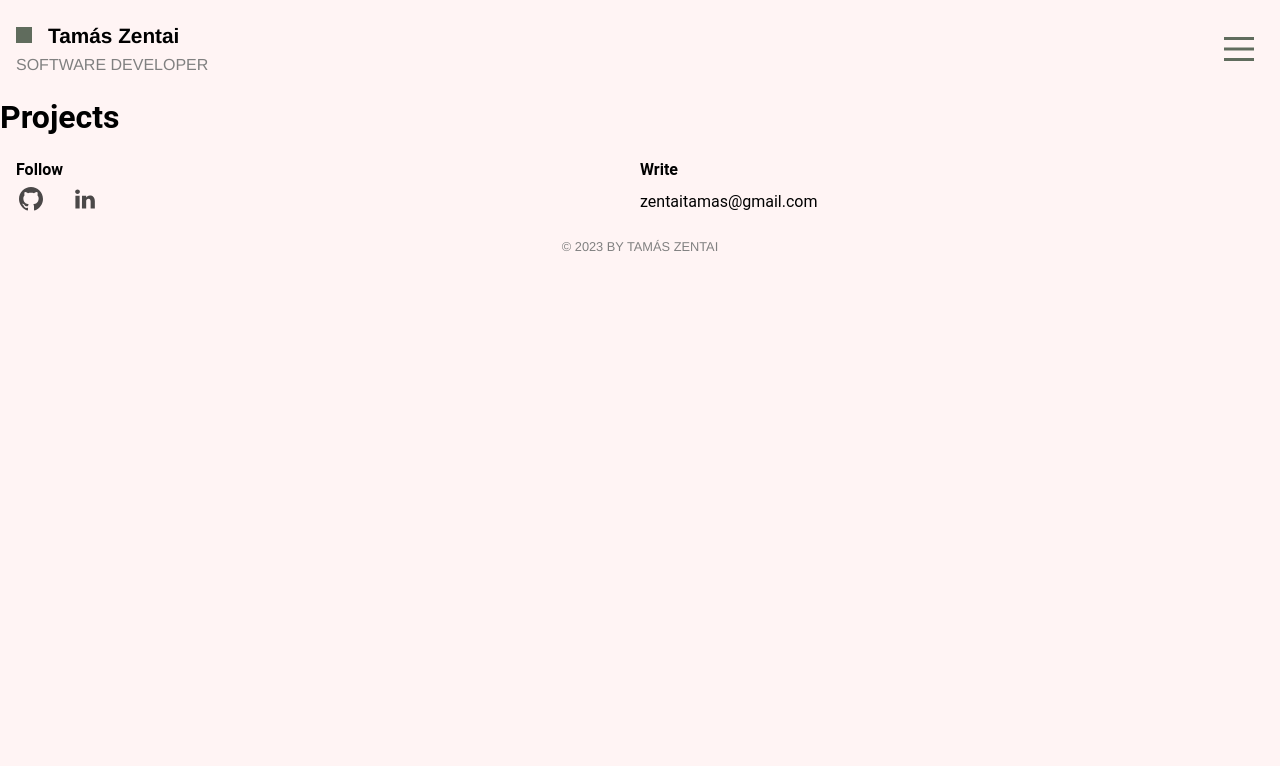
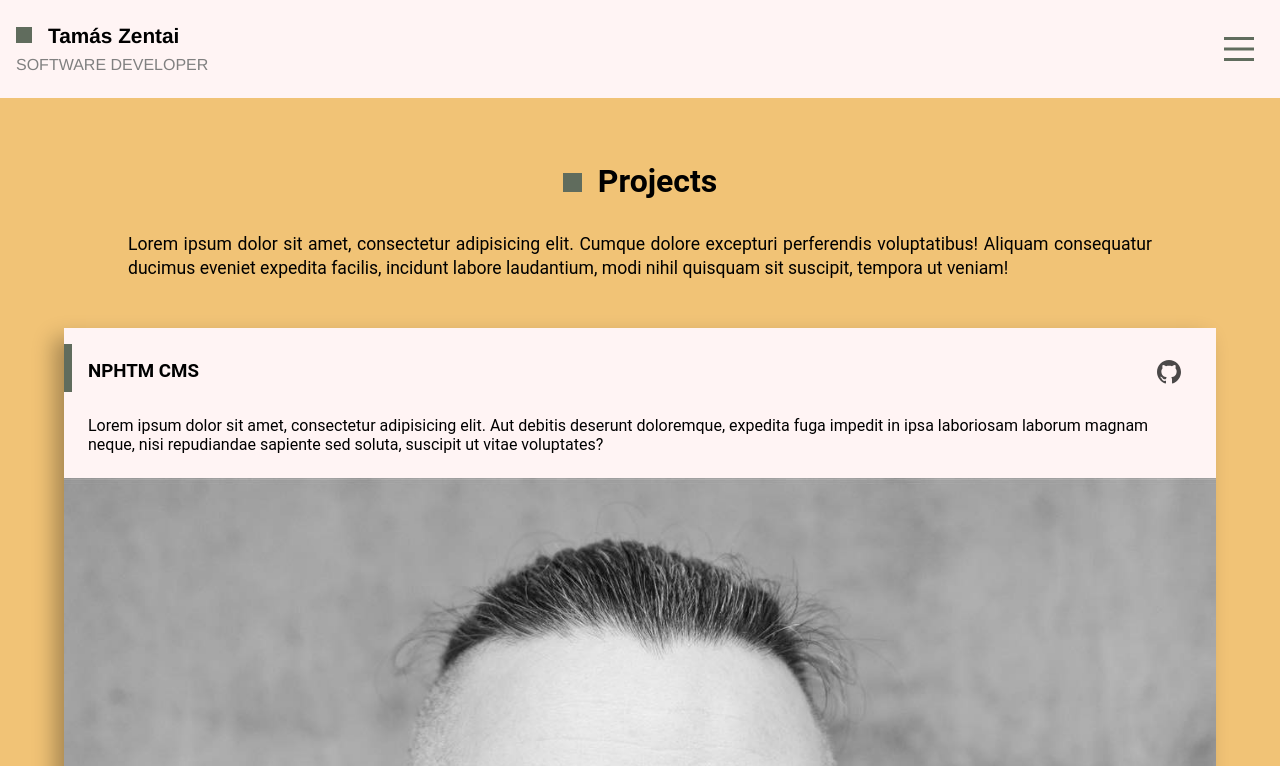
Before and after one commit to tamaszentai/portfolio2023, a Nuxt app: page /projects in a window 1280 px wide. Shown: the top 766 px of the page. Built offline with nearby package versions, Linux system fonts and the light colour scheme.

Commit message:
add resume and projetcs page css

```diff
--- a/pages/index.vue
+++ b/pages/index.vue
@@ -40,12 +40,12 @@
 }
 
 .hero-box {
-  width: 80%;
-  margin-left: 10%;
+  width: 90%;
+  margin-left: 5%;
   height: 450px;
   background-color: #F7E6C4;
   z-index: 10;
-  box-shadow: -15px 15px 20px rgba(0, 0, 0, 0.5);
+  box-shadow: -10px 10px 20px rgba(0, 0, 0, 0.3);
   text-align: center;
 }
 
@@ -83,7 +83,7 @@ hr {
   border-radius: 25px;
   color: #FFF4F4;
   padding: 0.8rem 1rem;
-  margin: 1rem 0.5rem;
+  margin: 1rem 1.5rem;
   text-align: center;
   display: inline-block;
   font-size: 16px;
@@ -96,7 +96,7 @@ hr {
   border: 1px solid #000;
   color: #000;
   padding: 0.8rem 1rem;
-  margin: 1rem 0.5rem;
+  margin: 1rem 1.5rem;
   text-align: center;
   display: inline-block;
   font-size: 16px;
--- a/pages/projects.vue
+++ b/pages/projects.vue
@@ -1,7 +1,29 @@
 <template>
-  <div>
-        <h1>Projects</h1>
-    </div>
+  <div class="container">
+    <header>
+      <div class="design-cube"/>
+      <h1>Projects</h1>
+      <p id="projects-introduction">Lorem ipsum dolor sit amet, consectetur adipisicing elit. Cumque dolore excepturi perferendis voluptatibus!
+        Aliquam consequatur ducimus eveniet expedita facilis, incidunt labore laudantium, modi nihil quisquam sit
+        suscipit, tempora ut veniam!</p>
+    </header>
+    <main>
+      <div class="project">
+        <div class="project-header">
+          <h3 id="title">NPHTM CMS</h3>
+          <svg height="32px" id="Layer_1" viewBox="0 0 32 32" width="30px" xml:space="preserve" xmlns="http://www.w3.org/2000/svg" xmlns:xlink="http://www.w3.org/1999/xlink"><path clip-rule="evenodd" d="M16.003,0C7.17,0,0.008,7.162,0.008,15.997  c0,7.067,4.582,13.063,10.94,15.179c0.8,0.146,1.052-0.328,1.052-0.752c0-0.38,0.008-1.442,0-2.777  c-4.449,0.967-5.371-2.107-5.371-2.107c-0.727-1.848-1.775-2.34-1.775-2.34c-1.452-0.992,0.109-0.973,0.109-0.973  c1.605,0.113,2.451,1.649,2.451,1.649c1.427,2.443,3.743,1.737,4.654,1.329c0.146-1.034,0.56-1.739,1.017-2.139  c-3.552-0.404-7.286-1.776-7.286-7.906c0-1.747,0.623-3.174,1.646-4.292C7.28,10.464,6.73,8.837,7.602,6.634  c0,0,1.343-0.43,4.398,1.641c1.276-0.355,2.645-0.532,4.005-0.538c1.359,0.006,2.727,0.183,4.005,0.538  c3.055-2.07,4.396-1.641,4.396-1.641c0.872,2.203,0.323,3.83,0.159,4.234c1.023,1.118,1.644,2.545,1.644,4.292  c0,6.146-3.74,7.498-7.304,7.893C19.479,23.548,20,24.508,20,26c0,2,0,3.902,0,4.428c0,0.428,0.258,0.901,1.07,0.746  C27.422,29.055,32,23.062,32,15.997C32,7.162,24.838,0,16.003,0z" fill="#000" fill-rule="evenodd"/><g/><g/><g/><g/><g/><g/></svg>
+
+        </div>
+
+        <p id="description">Lorem ipsum dolor sit amet, consectetur adipisicing elit. Aut debitis deserunt doloremque,
+          expedita fuga
+          impedit in ipsa laboriosam laborum magnam neque, nisi repudiandae sapiente sed soluta, suscipit ut vitae
+          voluptates?</p>
+
+        <img src="../assets/images/tamas.jpg" alt="project image">
+      </div>
+    </main>
+  </div>
 </template>
 
 <script setup lang="ts">
@@ -10,5 +32,71 @@
 
 
 <style scoped>
+.container {
+  background-color: #F1C376;
+  padding-bottom: 3rem;
+}
+
+header {
+  text-align: center;
+  padding: 4rem 0 2rem 0;
+}
+
+.design-cube {
+  display: inline-block;
+  width: 1.2rem;
+  height: 1.2rem;
+  background-color: #606C5D;
+}
+
+h1 {
+  display: inline-block;
+  margin-left: 1rem;
+  font-size: 2rem;
+  font-weight: 700;
+}
+
+#projects-introduction {
+  width: 80%;
+  margin: 1rem auto;
+  padding-top: 1rem;
+  font-size: 1.1rem;
+  line-height: 1.5rem;
+  text-align: justify;
+}
+
+.project {
+  width: 90%;
+  margin: 0 5% 0 5%;
+  padding-top: 1rem;
+  background-color: #FFF4F4;
+  box-shadow: -10px 10px 20px rgba(0, 0, 0, 0.3);
+}
+
+.project-header {
+  display: flex;
+  justify-content: space-between;
+  padding-top: 1rem;
+  border-left: .5rem solid #606C5D;
+  padding-left: 1rem;
+  padding-right: 2rem;
+}
+
+#title {
+  padding-bottom: .5rem;
+}
+
+.project-header svg {
+  padding-bottom: .5rem;
+  opacity: 0.7;
+}
+
+#description {
+  padding: 1.5rem;
+}
+.project img {
+  width: 100%;
+  height: 100%;
+}
 
 </style>
--- a/pages/resume.vue
+++ b/pages/resume.vue
@@ -1,6 +1,25 @@
 <template>
-  <div>
-    <h1>Resume</h1>
+  <div class="container">
+    <header>
+      <div class="design-cube"/>
+      <h1>Resume</h1>
+      <div class="cv-container">
+        <h3>Experience</h3>
+        <div class="download-button">download cv</div>
+      </div>
+    </header>
+    <main>
+      <div class="experience">
+        <h3 id="date"> 2022 - Present</h3>
+        <h3 id="title">Full-stack Software Engineer</h3>
+        <p id="company">nuom</p>
+        <p id="location">Nottingham, UK</p>
+        <p id="description">Lorem ipsum dolor sit amet, consectetur adipisicing elit. Aut debitis deserunt doloremque, expedita fuga
+          impedit in ipsa laboriosam laborum magnam neque, nisi repudiandae sapiente sed soluta, suscipit ut vitae
+          voluptates?</p>
+
+      </div>
+    </main>
   </div>
 </template>
 
@@ -9,5 +28,81 @@
 </script>
 
 <style scoped>
+.container {
+  background-color: #F1C376;
+  padding-bottom: 3rem;
+}
+
+header {
+  text-align: center;
+  padding: 4rem 0 2rem 0;
+}
+
+.design-cube {
+  display: inline-block;
+  width: 1.2rem;
+  height: 1.2rem;
+  background-color: #606C5D;
+}
+
+h1 {
+  display: inline-block;
+  margin-left: 1rem;
+  font-size: 2rem;
+  font-weight: 700;
+}
+
+.cv-container {
+  padding: 0 2rem;
+  display: flex;
+  margin-top: 1rem;
+  align-items: center;
+  justify-content: space-between;
+}
+
+.download-button {
+  background-color: #606C5D;
+  border-radius: 25px;
+  color: #FFF4F4;
+  padding: 0.8rem 1rem;
+  margin: 1rem 0.5rem;
+  text-align: center;
+  display: inline-block;
+  font-size: .8rem;
+  text-transform: uppercase;
+  font-weight: bold;
+}
+
+.experience {
+  width: 90%;
+  padding: 2.5rem 1rem;
+  margin: 0 5% 0 5%;
+  background-color: #FFF4F4;
+  box-shadow: -10px 10px 20px rgba(0, 0, 0, 0.3);
+}
+
+#date {
+  color: #606C5D;
+  margin-bottom: 1rem;
+}
+
+#title {
+  margin-bottom: 1rem;
+  text-transform: uppercase;
+  font-weight: 400;
+  font-size: 1rem;
+}
+
+#company, #location {
+  margin-bottom: .3rem;
+}
+
+#description {
+  margin-top: 1rem;
+  line-height: 1.5rem;
+}
+
+
+
 
 </style>
```
